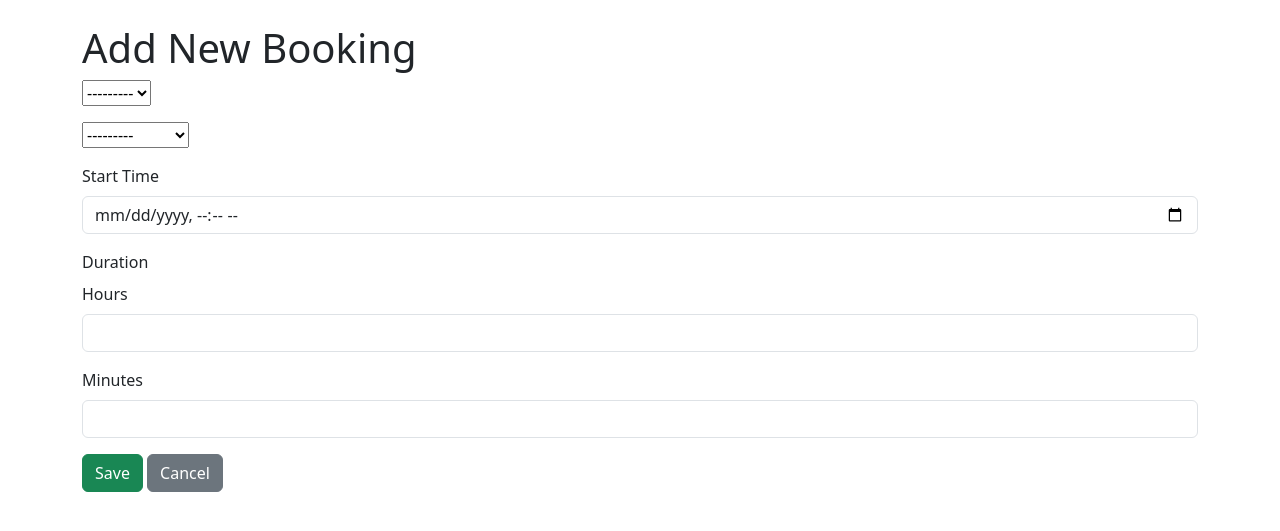
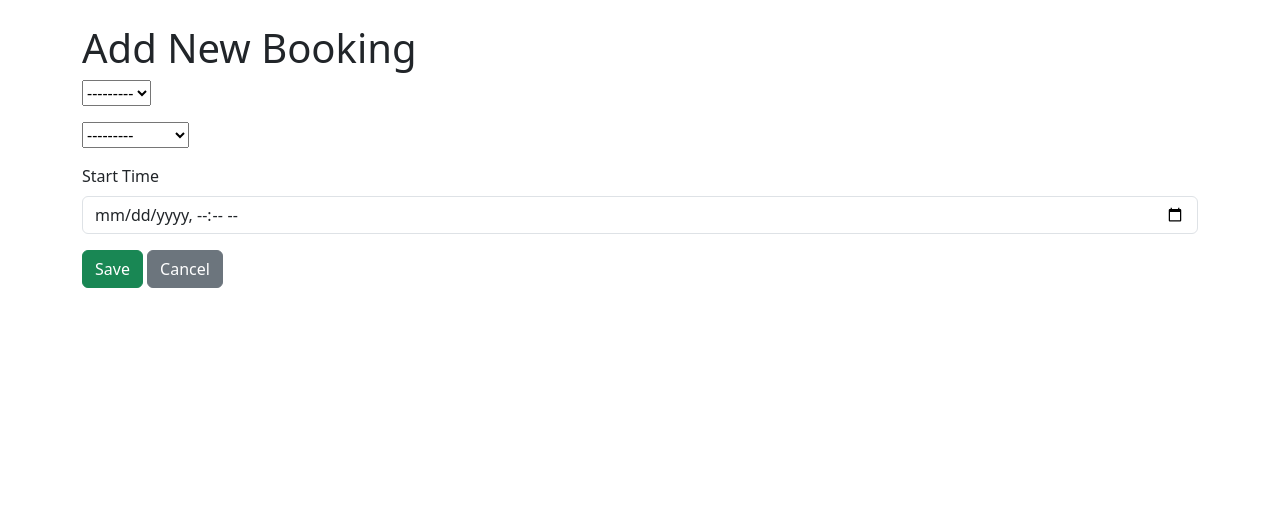
Before and after one commit to Aruz13/CRUD_EXAMEN, a Django app: page /bookings/create/ in a window 1280 px wide. Shown: the part 56-587 px from the top of the page. Run offline with Django 5.2, Linux system fonts and the light colour scheme; data comes from the database, SQL or seed files in the repository; both versions use the stored data as it was after the commit.

Commit message:
Formularios terminados
Muy a la fuerza pero funcional.

```diff
--- a/crud_examen/app/templates/app/booking_form.html
+++ b/crud_examen/app/templates/app/booking_form.html
@@ -16,50 +16,54 @@
         <label for="start_time" class="form-label">Start Time</label>
         <input type="datetime-local" name="start_time" id="start_time" class="form-control" required>
     </div>
-    <div class="mb-3" id = "end_form" style="display: block;">
-        <label for="end_time" class="form-label">Duration</label>
-        <div class="mb-3">
-            <label for="hours" class="form-label">Hours</label>
-            <input type="number" id="hours" name="hours" class="form-control" min="0" max="2" step="1" required>
-        </div>
-        <div class="mb-3" id = 'minB' style="display: block;">
-            <label for="minutes" class="form-label">Minutes</label>
-            <input type="number" id="minutes" name="minutes" class="form-control" min="0" max="59" step="1" required>
-        </div>
+    <div class="mb-3" id = "end_form" style="display: none;">
+        <label for="end_time" class="form-label">End Time</label>
+        <input type="datetime-local" name="end_time" id="end_time" class="form-control" required>
     </div>
-
     <button type="submit" class="btn btn-success">Save</button>
     <a href="{% url 'booking_list' %}" class="btn btn-secondary">Cancel</a>
 </form>
 
+<script>
+    document.getElementById('start_time').addEventListener('change', function() {
+        var startTime = this.value;
+        document.getElementById('end_time').setAttribute('min', startTime);
+        document.getElementById('end_form').style.display = 'block';
+    });
 
-<script>
+    const startTimeInput = document.getElementById('start_time');
+    const endTimeInput = document.getElementById('end_time');
 
-    document.getElementById('hours').addEventListener('change', function() {
-        var hours = parseInt(document.getElementById('hours').value, 10);
-        var minutes = parseInt(document.getElementById('minutes').value, 10);
+    startTimeInput.addEventListener('change', function () {
+        if (startTimeInput.value) {
+            // Obtener la fecha y hora de inicio
+            const startTime = new Date(startTimeInput.value);
 
-        if (hours === 2){
-            document.getElementById('minB').style.display = 'none';
-        } else if (hours === 2 && minutes > 0) {
-            alert('If you select 2 hours, minutes should be 0.');
-            event.preventDefault();
-        } else if (hours < 0 || hours > 2 || minutes < 0 || minutes > 59) {
-            alert('Please enter valid hours and minutes.');
-            event.preventDefault();
-        } else if (hours === 0 && minutes < 1) {
-            alert('Duration should be at least 1 minute.');
-            event.preventDefault();
-        }
-        //console.log("Hello, world!");
-        if (hours === 2){
-            document.getElementById('minB').value = '0';
-            document.getElementById('minB').style.display = 'none';
-        }else{
-            document.getElementById('minB').style.display = 'block';
+            // Calcular el mínimo y máximo para la hora de finalización
+            const minEndTime = new Date(startTime.getTime() + 1 * 60000); // 1 minuto después
+            const maxEndTime = new Date(startTime.getTime() + 2 * 60 * 60000); // 2 horas después
+
+            // Formatear las fechas para que coincidan con el input de tipo datetime-local
+            const formatDateTime = (date) => {
+                const year = date.getFullYear();
+                const month = String(date.getMonth() + 1).padStart(2, '0');
+                const day = String(date.getDate()).padStart(2, '0');
+                const hours = String(date.getHours()).padStart(2, '0');
+                const minutes = String(date.getMinutes()).padStart(2, '0');
+                return `${year}-${month}-${day}T${hours}:${minutes}`;
+            };
+
+            // Establecer los límites en el campo de tiempo de finalización
+            endTimeInput.min = formatDateTime(minEndTime);
+            endTimeInput.max = formatDateTime(maxEndTime);
+
+            // Restablecer el valor si está fuera del rango permitido
+            if (endTimeInput.value < endTimeInput.min || endTimeInput.value > endTimeInput.max) {
+                endTimeInput.value = '';
+            }
+
+            endTimeInput.disabled = false; // Habilitar el input de tiempo de finalización
         }
     });
 </script>
-
-
 {% endblock %}
```
Also changed, not shown: crud_examen/app/migrations/0002_alter_booking_end_time.py (added), crud_examen/app/migrations/0003_alter_booking_end_time.py (added), crud_examen/db.sqlite3.
